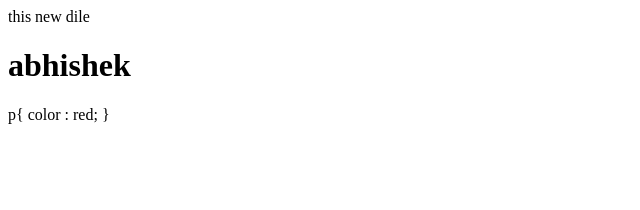
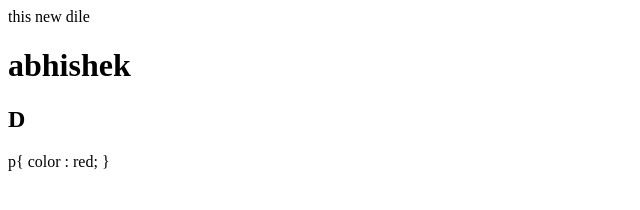
Before and after one commit to abhishekd2308/localrepo, a plain HTML site: page index.html in a window 1280 px wide. Shown: the whole page, without its empty margins (0-640 px from the left). Drawn offline with Linux system fonts and the light colour scheme.

Commit message:
header added

```diff
--- a/index.html
+++ b/index.html
@@ -1,5 +1,6 @@
 <p> this new dile </p>
 <h1> abhishek</h1>
+<h2> D</h2>
 p{
     color : red;
 
```
